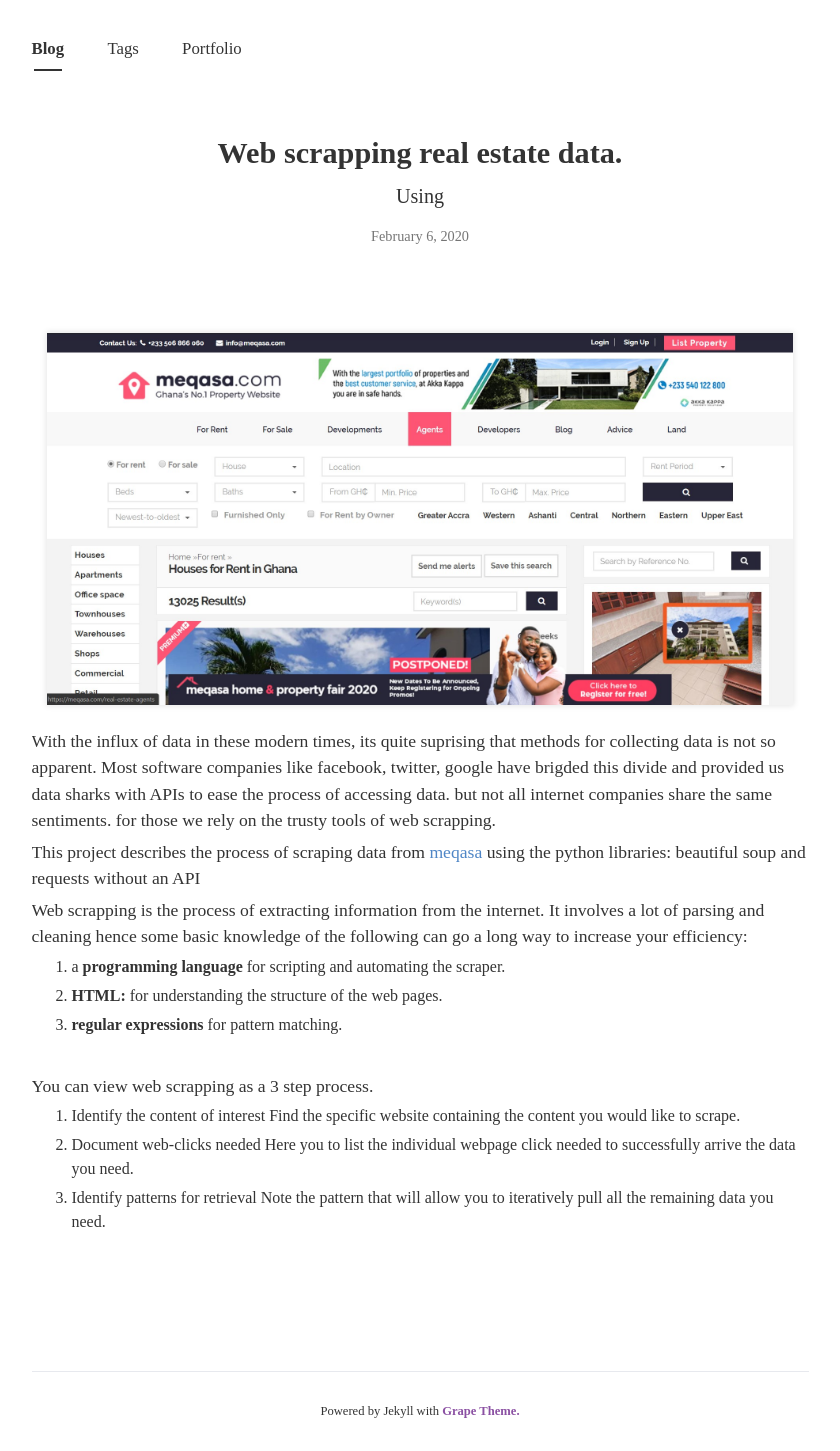
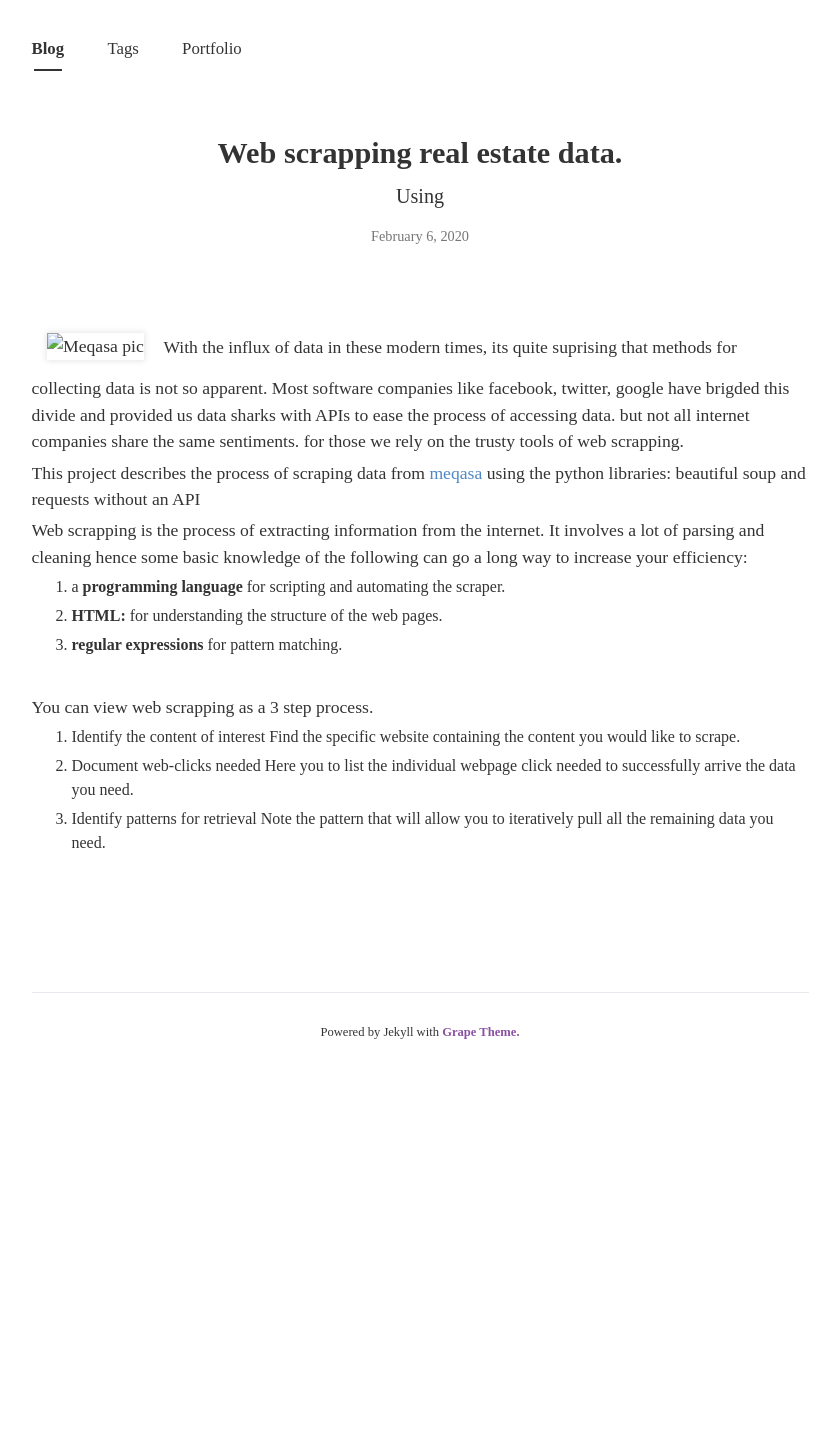
Before and after one commit to cliffordEmmanuel/cliffordEmmanuel.github.io, a Jekyll site: the page built from _posts/2020-02-06-scrapping.md, in a window 1280 px wide. Shown: the whole page, without its empty margins (220-1060 px from the left). Built offline with Jekyll 4.4.1, drawn with Linux system fonts in a browser that asks for light colours; nearby versions of some CDN libraries; some web fonts are replaced; after the commit the page ends 1072 px from its top, so only the background shows below that.

Commit message:
edits the posts

```diff
--- a/_posts/2020-02-06-scrapping.md
+++ b/_posts/2020-02-06-scrapping.md
@@ -5,10 +5,11 @@
 tags: [Pandas, BeautifulSoup, Requests]
 author: Clifford
 comments : True
+image: assets/project/meqasa_scrape.jpg
 
 ---
 
-![Meqasa pic](/assets/project/meqasa_scrape.jpg)
+![Meqasa pic]()
 With the influx of data in these modern times, its quite suprising that methods for collecting data is not so apparent. Most software companies like facebook, twitter, google have brigded this divide and provided us data sharks with APIs to ease the process of accessing data. but not all internet companies share the same sentiments. for those we rely on the trusty tools of web scrapping.
 
 This project describes the process of scraping data from [meqasa](http://www.meqasa.com) using the python libraries: beautiful soup and requests without an API
```
